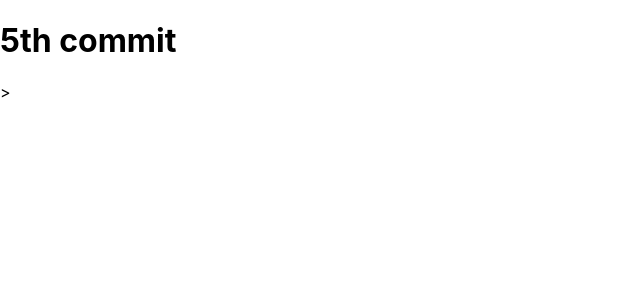
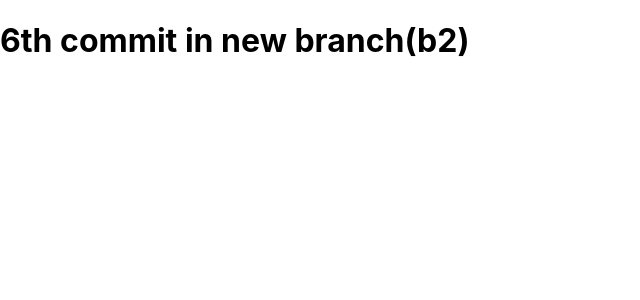
Before and after one commit to waseemkhan309/Testing-Repo, a React (Create React App) app: page / in a window 1280 px wide. Shown: the top 300 px of the page, without its empty margins (0-640 px from the left). Built offline with nearby package versions, Linux system fonts and the light colour scheme.

Commit message:
6th commit in b2 branch

```diff
--- a/src/App.js
+++ b/src/App.js
@@ -4,7 +4,7 @@ import './App.css';
 function App() {
   return (
     <div>
-      <h1>5th commit</h1>>
+      <h1>6th commit in new branch(b2)</h1>
     </div>
   );
 }
```
